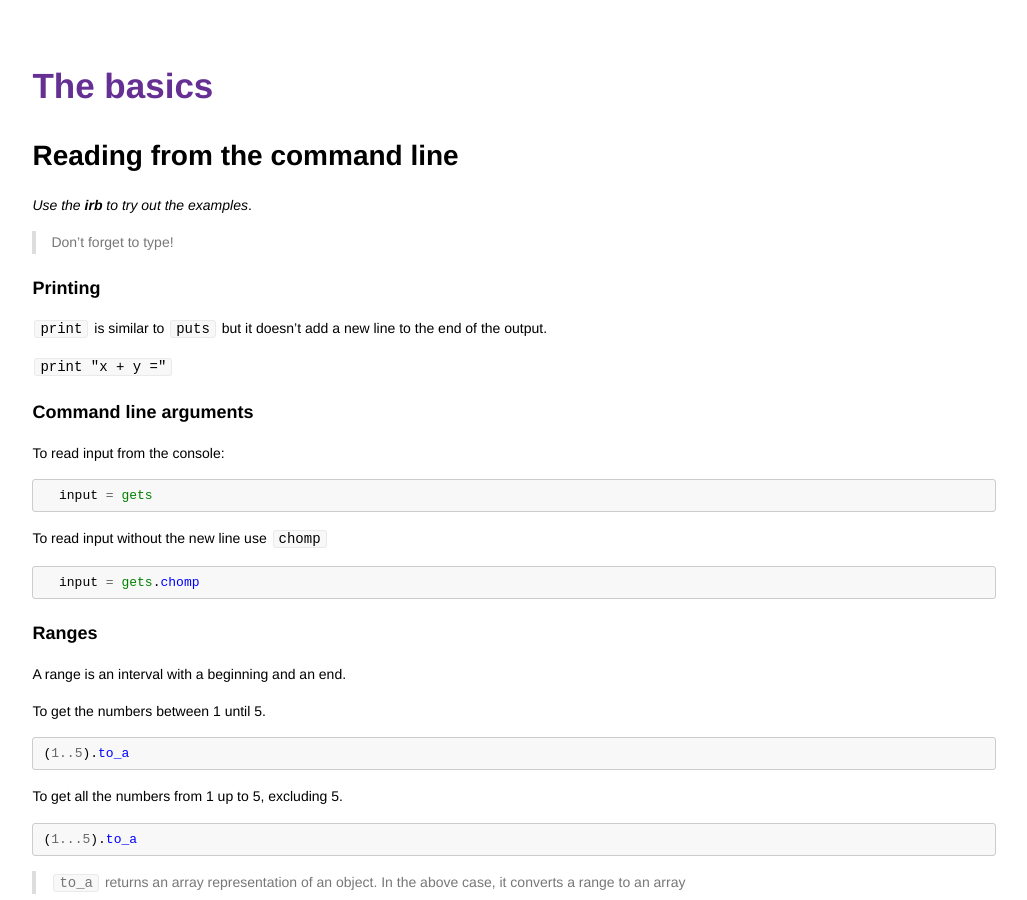
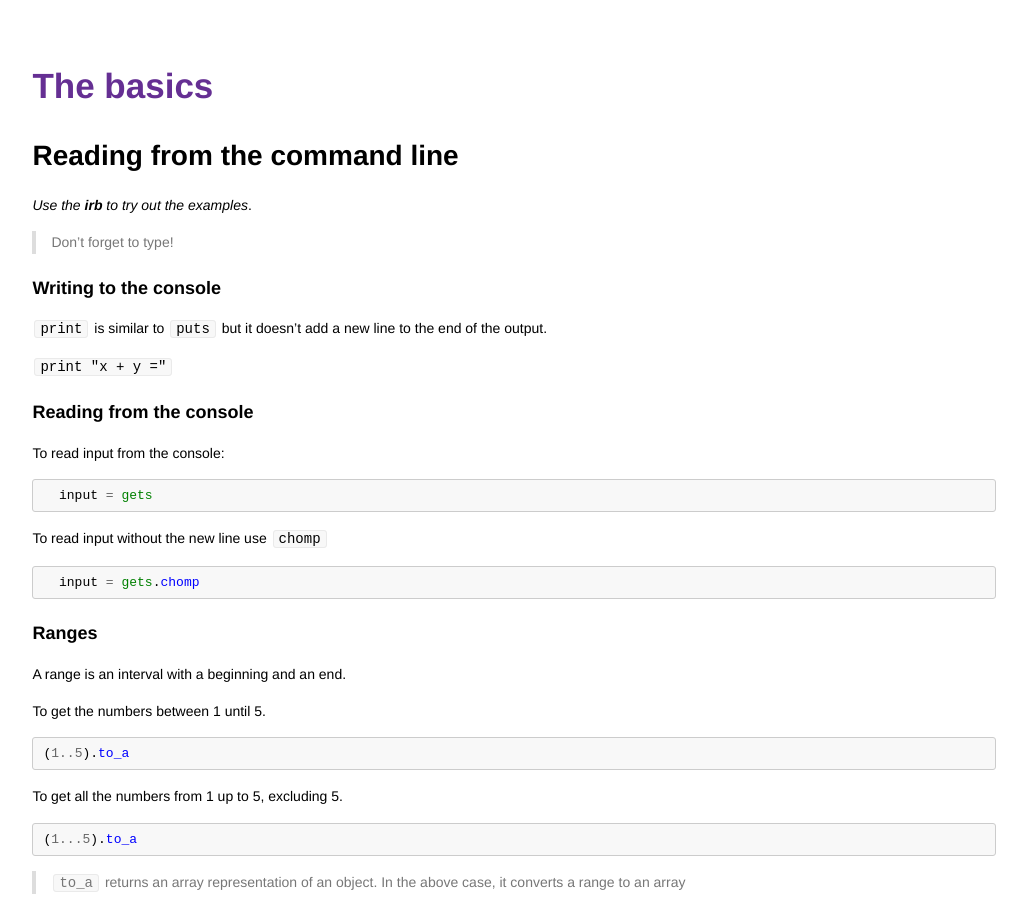
Before and after one commit to codebar/tutorials, a Jekyll site: the page built from ruby/lesson2/tutorial.md, in a window 1280 px wide and 900 px high. Shown: the whole window, without its empty margins (126-1153 px from the left). Built offline with Jekyll 4.4.1, drawn with Linux system fonts in a browser that asks for light colours; Markdown is read by kramdown in place of the engine named in the settings.

Commit message:
Normalise the headings in Ruby Tutorial 2.

````diff
--- a/ruby/lesson2/tutorial.md
+++ b/ruby/lesson2/tutorial.md
@@ -9,13 +9,13 @@ _Use the **irb** to try out the examples_.
 
 > Don't forget to type!
 
-### Printing
+### Writing to the console
 
 `print` is similar to `puts` but it doesn't add a new line to the end of the output.
 
 `print "x + y ="`
 
-### Command line arguments
+### Reading from the console
 
 To read input from the console:
 
@@ -29,7 +29,7 @@ To read input without the new line use `chomp`
   input = gets.chomp
 ```
 
-###Ranges
+### Ranges
 
 A range is an interval with a beginning and an end.
 
````
